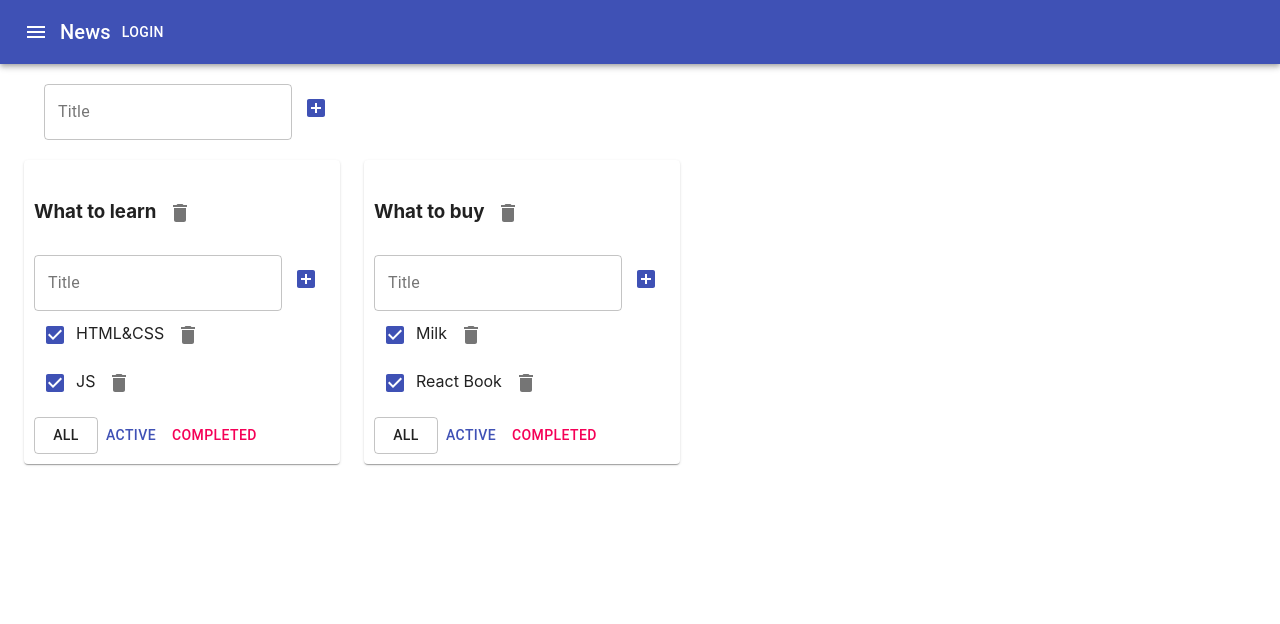
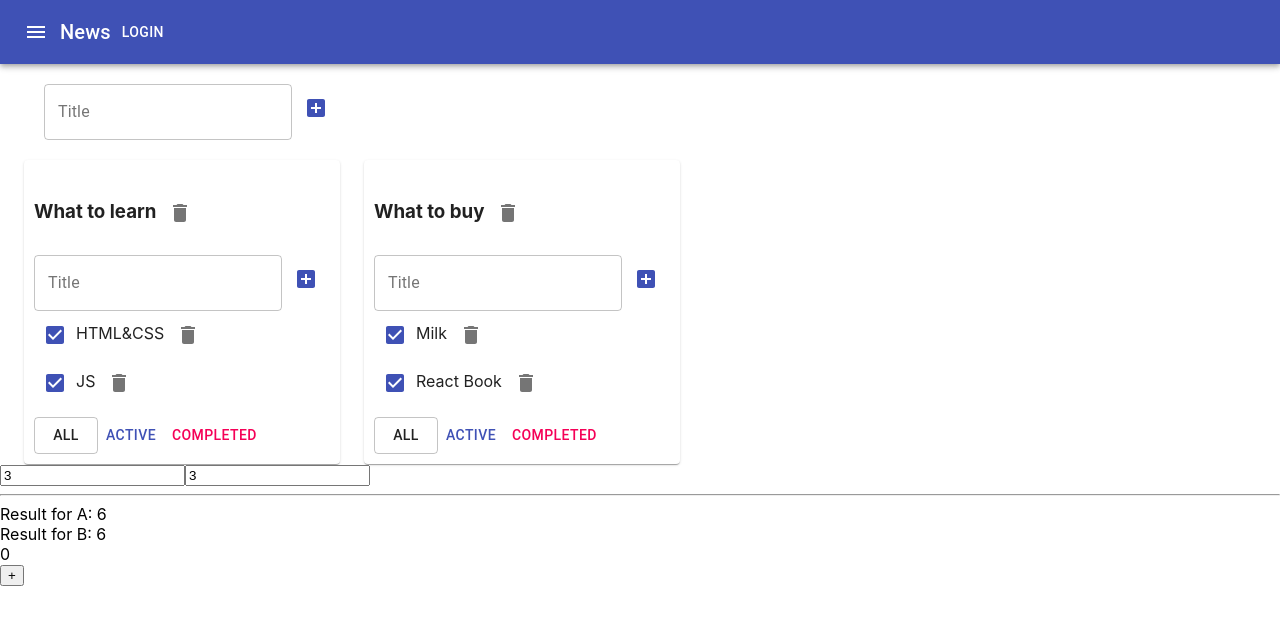
Before and after one commit to JulieBenchuk/reducer_and_test_TODOLIST, a React (Create React App) app: page / in a window 1280 px wide. Shown: the top 624 px of the page. Built offline with nearby package versions, Linux system fonts and the light colour scheme.

Commit message:
practice useMemo

```diff
--- a/src/App.tsx
+++ b/src/App.tsx
@@ -5,6 +5,7 @@ import {v1} from 'uuid';
 import {AddItemForm} from './AddItemForm';
 import {AppBar, Button, Container, Grid, IconButton, Paper, Toolbar, Typography} from '@material-ui/core';
 import {Menu} from '@material-ui/icons';
+import {ExampleMemo} from "./ExampleMemo";
 
 export type FilterValuesType = "all" | "active" | "completed";
 export type TodolistType = {
@@ -42,7 +43,7 @@ function App() {
         //достанем нужный массив по todolistId:
         let todolistTasks = tasks[todolistId];
         // перезапишем в этом объекте массив для нужного тудулиста отфилтрованным массивом:
-        tasks[todolistId] = todolistTasks.filter(t => t.id != id);
+        tasks[todolistId] = todolistTasks.filter(t => t.id !== id);
         // засетаем в стейт копию объекта, чтобы React отреагировал перерисовкой
         setTasks({...tasks});
     }
@@ -93,7 +94,7 @@ function App() {
 
     function removeTodolist(id: string) {
         // засунем в стейт список тудулистов, id которых не равны тому, который нужно выкинуть
-        setTodolists(todolists.filter(tl => tl.id != id));
+        setTodolists(todolists.filter(tl => tl.id !== id));
         // удалим таски для этого тудулиста из второго стейта, где мы храним отдельно таски
         delete tasks[id]; // удаляем св-во из объекта... значением которого являлся массив тасок
         // засетаем в стейт копию объекта, чтобы React отреагировал перерисовкой
@@ -172,6 +173,8 @@ function App() {
                     }
                 </Grid>
             </Container>
+            <ExampleMemo />
+
         </div>
     );
 }
--- /dev/null
+++ b/src/ExampleMemo.tsx
@@ -0,0 +1,50 @@
+import React, {useMemo, useState} from 'react';
+
+export const ExampleMemo = () => {
+    const [a, setA] = useState<number>(3)
+    const [b, setB] = useState<number>(3)
+
+    let resultA = 1;
+    let resultB = 1;
+
+    resultA = useMemo(()=>{
+        console.log("resultA was called!")
+        let tempResult = 1;
+        for (let i=1; i<=a; i++) {
+            let fake = 0;
+            while (fake<100000000) {
+                fake++;
+            }
+            tempResult = tempResult*i;
+        } return tempResult;
+    }, [a])
+
+    for (let i=1; i<=b; i++) {
+        console.log("resultB was called!")
+        resultB *= i;
+    }
+    return (
+        <div>
+            <input value={a} onChange={(e) => setA(+e.currentTarget.value)}/>
+            <input value={b} onChange={(e) => setB(+e.currentTarget.value)}/>
+            <hr/>
+            <div>
+                Result for A: {resultA}
+            </div>
+            <div>
+                Result for B: {resultB}
+            </div>
+            <ExampleForReactMemo />
+        </div>
+    );
+};
+
+export const ExampleMemo2 = () => {
+    console.log("Example 2 is rendering")
+    const [counter, setCounter] = useState<number>(0);
+    return <div>
+        <div>{counter}</div>
+        <button onClick={()=>setCounter(counter+1)}>+</button>
+    </div>
+}
+const ExampleForReactMemo = React.memo(ExampleMemo2);
```
